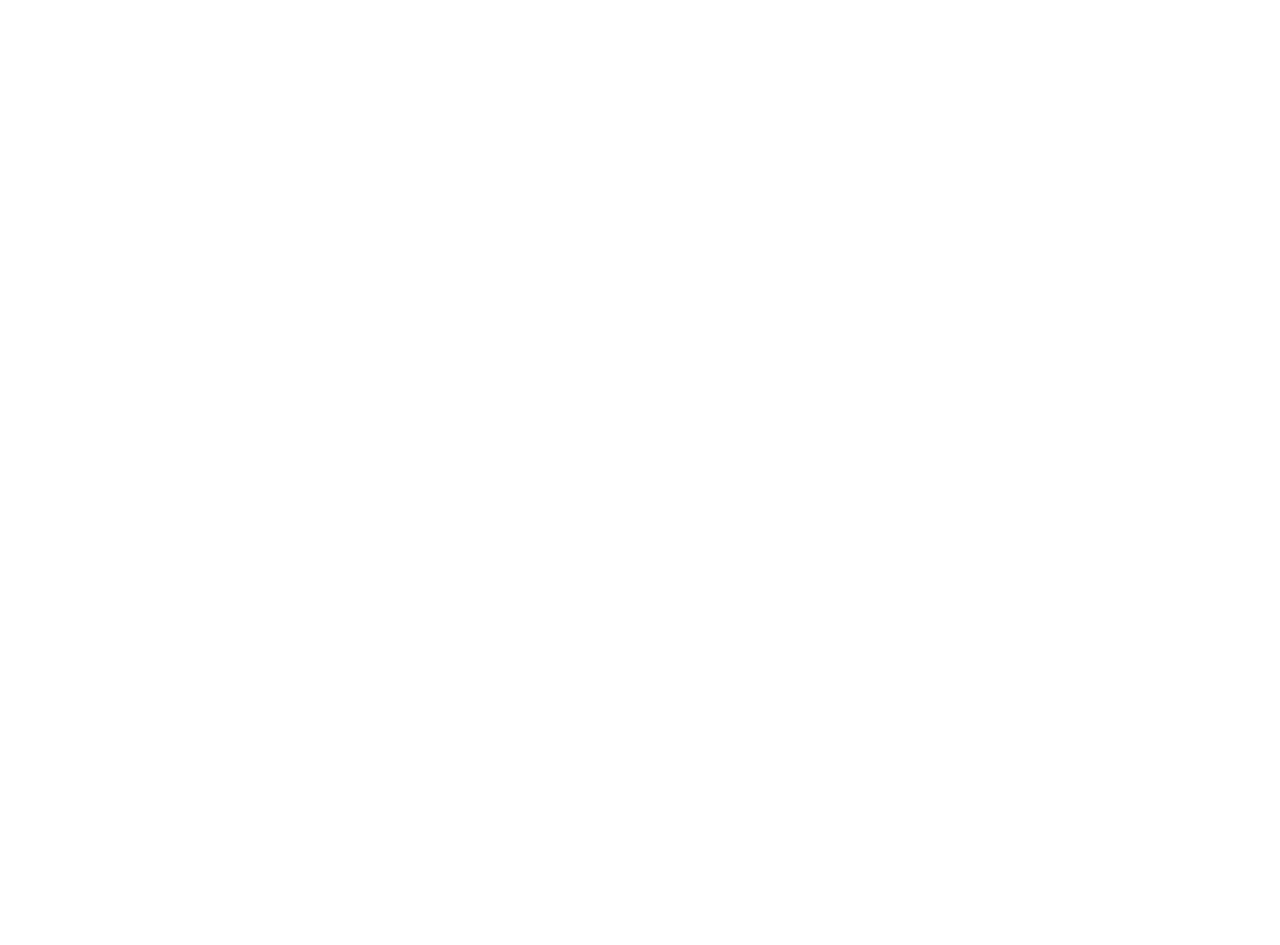
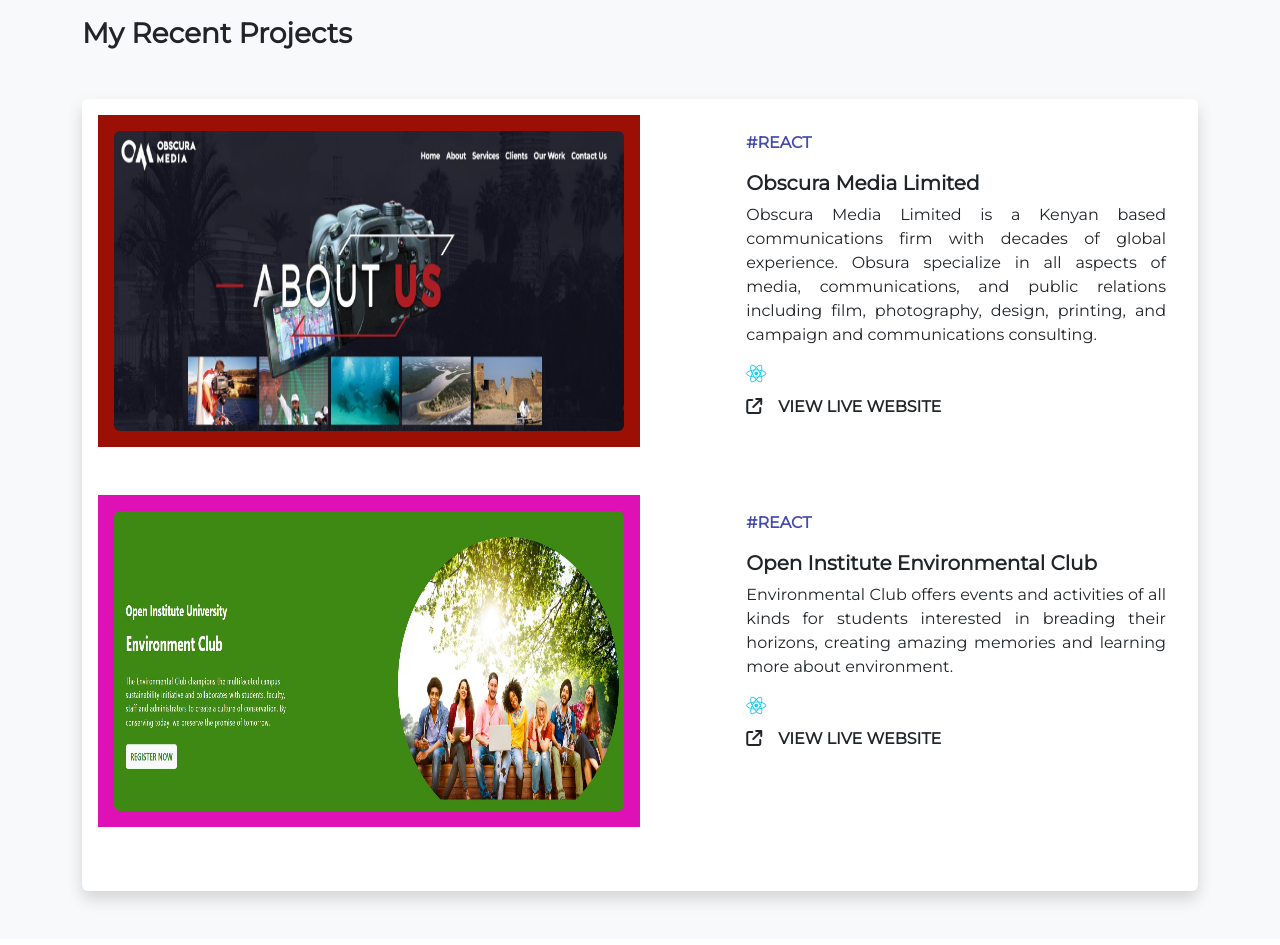
Before and after one commit to ndutagrace25/joanportforlio, a React (Create React App) app: page / in a window 1280 px wide. Shown: the part 1103-2048 px from the top of the page. Before the commit the page ends 1104 px from the top, so only its background shows below. Built offline with nearby package versions, Linux system fonts and the light colour scheme.

Commit message:
added projects

```diff
--- a/src/App.css
+++ b/src/App.css
@@ -10,6 +10,18 @@
 ::-webkit-scrollbar {
   width: 0; /* Remove scrollbar space */
   background: transparent; /* Optional: just make scrollbar invisible */
+}
+
+.bg-maroon {
+  background-color: #9c0f05;
+}
+.bg-pink {
+  background-color: #e010b7;
+}
+
+.project-image {
+  height: 300px;
+  /* border-radius: 5%; */
 }
 
 .menu-page-bg {
@@ -203,4 +215,11 @@
   .arrange-desktop {
     display: none;
   }
+  .project-image {
+    height: 100px;
+  }
+
+  .project-card {
+    font-size: 0.86rem !important;
+  }
 }
--- a/src/components/Projects.jsx
+++ b/src/components/Projects.jsx
@@ -1,7 +1,98 @@
 import React from "react";
+import obscura from "../images/obscura.jpg";
+import environmental from "../images/environmental.jpg";
 
 const Projects = ({ projectsDivRef }) => {
-  return <div ref={projectsDivRef}>Projects</div>;
+  return (
+    <div ref={projectsDivRef} className="bg-light mb-5 py-5">
+      <div className="container">
+        <h5 className="text-uppercase fw-bold primary-text-color">
+          Featured Projects
+        </h5>
+        <h3 className="fw-bold text-capitalize mt-3 mb-5">
+          My Recent Projects
+        </h3>
+        <div className="p-3 bg-white rounded shadow">
+          <div className="d-flex justify-content-between flex-wrap project-card">
+            <a
+              className="bg-maroon p-3 col-md-6 image-card"
+              href="https://master--brilliant-hotteok-f20887.netlify.app/"
+              target="_blank"
+              rel="noreferrer"
+            >
+              <img
+                alt="project"
+                src={obscura}
+                className="img-fluid project-image rounded"
+                height={100}
+              />
+            </a>
+            <div className="col-md-5 px-3">
+              <div className="primary-text-color fw-bold my-3">#REACT</div>
+              <h5 className="fw-bold">Obscura Media Limited</h5>
+              <p>
+                Obscura Media Limited is a Kenyan based communications firm with
+                decades of global experience. Obsura specialize in all aspects
+                of media, communications, and public relations including film,
+                photography, design, printing, and campaign and communications
+                consulting.
+              </p>
+              <div className="my-2">
+                <i className="fab fa-react fa-lg text-info"></i>
+              </div>
+              <a
+                className="fw-bold text-uppercase"
+                href="https://master--brilliant-hotteok-f20887.netlify.app/"
+                target="_blank"
+                rel="noreferrer"
+              >
+                <i class="fas fa-external-link"></i>
+                <span className="mx-3">View live Website</span>
+              </a>
+            </div>
+          </div>
+          <div className="d-flex justify-content-between flex-wrap project-card my-5">
+            <a
+              className="bg-pink p-3 col-md-6 image-card"
+              href="https://master--statuesque-semolina-0016f3.netlify.app/"
+              target="_blank"
+              rel="noreferrer"
+            >
+              <img
+                alt="project"
+                src={environmental}
+                className="img-fluid project-image rounded"
+                height={100}
+              />
+            </a>
+            <div className="col-md-5 px-3">
+              <div className="primary-text-color fw-bold my-3">#REACT</div>
+              <h5 className="fw-bold text-capitalize">
+                open institute environmental club
+              </h5>
+              <p>
+                Environmental Club offers events and activities of all kinds for
+                students interested in breading their horizons, creating amazing
+                memories and learning more about environment.
+              </p>
+              <div className="my-2">
+                <i className="fab fa-react fa-lg text-info"></i>
+              </div>
+              <a
+                className="fw-bold text-uppercase"
+                href="https://master--statuesque-semolina-0016f3.netlify.app/"
+                target="_blank"
+                rel="noreferrer"
+              >
+                <i class="fas fa-external-link"></i>
+                <span className="mx-3">View live Website</span>
+              </a>
+            </div>
+          </div>
+        </div>
+      </div>
+    </div>
+  );
 };
 
 export default Projects;
--- a/src/components/Skills.jsx
+++ b/src/components/Skills.jsx
@@ -4,7 +4,7 @@
 const Skills = ({ skillsDivRef }) => {
   return (
     <div
-      className="primary-color mt-5 p-5 mb-5 about-section"
+      className="primary-color mt-5 p-5 about-section"
       ref={skillsDivRef}
     >
       <Fade bottom delay={500}>
```
Also changed, not shown: src/images/environmental.jpg (added), src/images/obscura.jpg (added).
